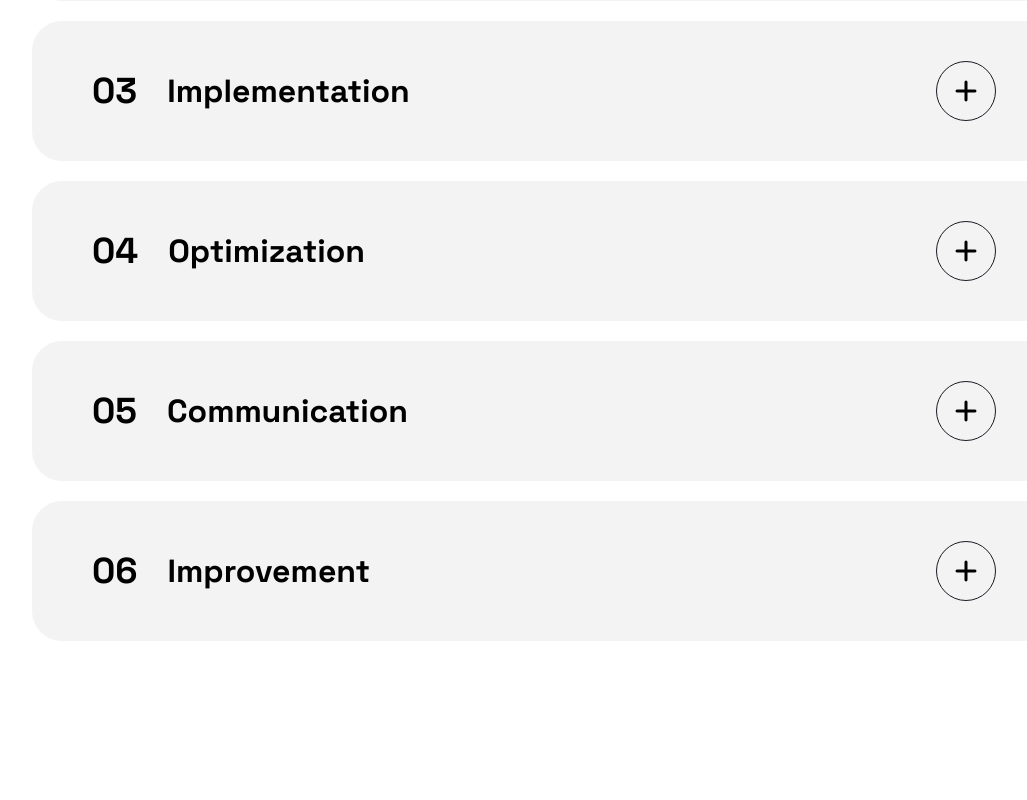
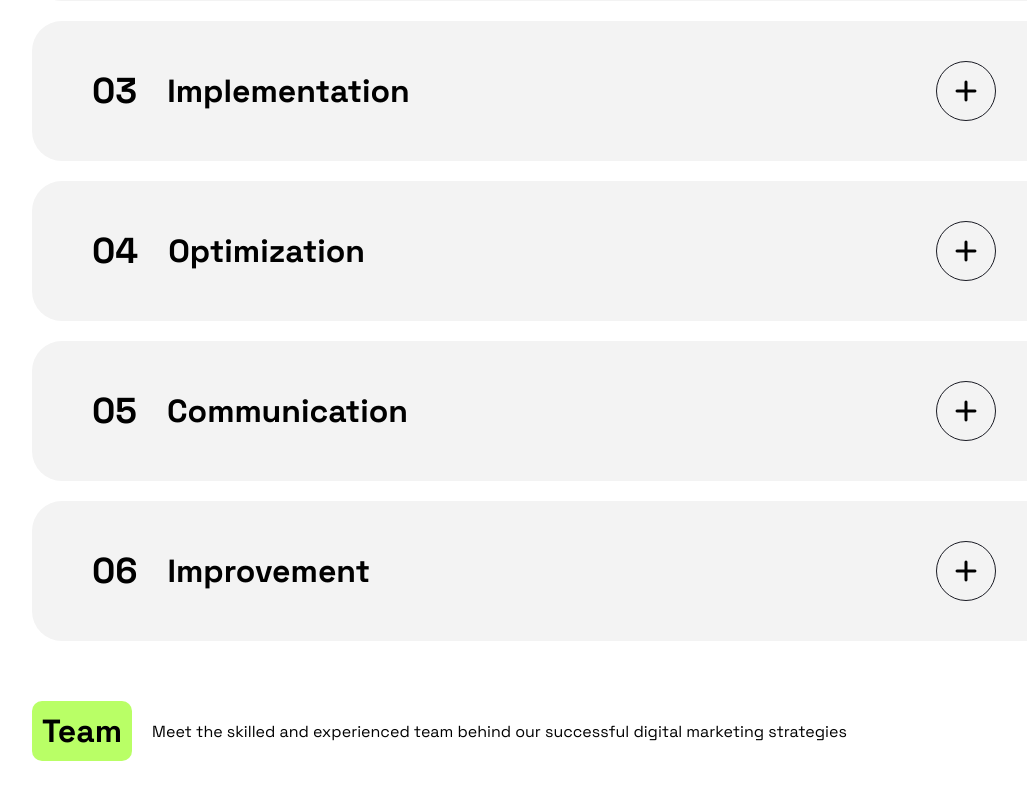
Before and after one commit to Blessen25/Positivus_website, a React (Vite) app in the folder frontend/: page / in a window 1280 px wide. Shown: the part 3017-3817 px from the top of the page, without its empty margins (96-1123 px from the left). Before the commit the page ends 3713 px from the top, so only its background shows below. Built offline with nearby package versions, Linux system fonts and the light colour scheme.

Commit message:
Ninth Section Finished

```diff
--- a/frontend/src/components/Home/home.tsx
+++ b/frontend/src/components/Home/home.tsx
@@ -44,6 +44,7 @@ const Home_Comp = () => {
                 <Home_sevenSection />
                 <Home_eightSection />
                 <Home_nineSection />
+                <Home_tenthSection />
             </div>
         </>
     )
@@ -291,3 +292,20 @@ const Home_nineSection:React.FC = () => {
         </>
     )
 }
+
+const Home_tenthSection:React.FC = () => {
+
+    return(
+
+        <>
+
+            <div className="third_section_div">
+
+                    <h3 className="h2 service-content">Team</h3>
+                    <div className="text-md">
+                       Meet the skilled and experienced team behind our successful digital marketing strategies
+                    </div>
+            </div>
+        </>
+    )
+}
```
